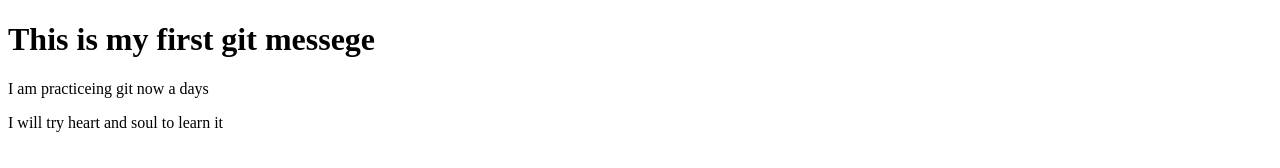
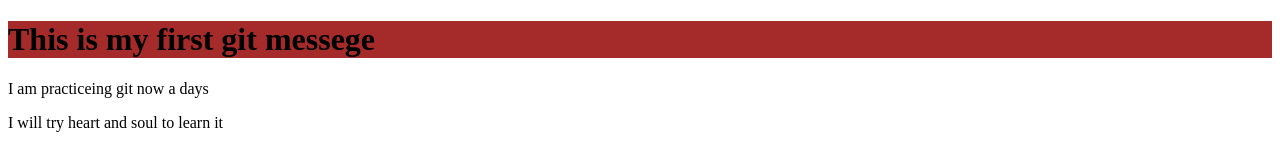
Before and after one commit to kamal690/first-hero-repo, a plain HTML site: page index.html in a window 1280 px wide. Drawn offline with Linux system fonts and the light colour scheme.

Commit message:
adding css files

```diff
--- a/index.html
+++ b/index.html
@@ -5,6 +5,7 @@
     <meta http-equiv="X-UA-Compatible" content="IE=edge">
     <meta name="viewport" content="width=device-width, initial-scale=1.0">
     <title>My first git hub repo explore </title>
+    <link rel="stylesheet" href="pretty.css">
 </head>
 <body>
     <h1>This is my first git messege </h1>
--- /dev/null
+++ b/pretty.css
@@ -0,0 +1,3 @@
+h1{
+    background-color: brown;
+}
```
